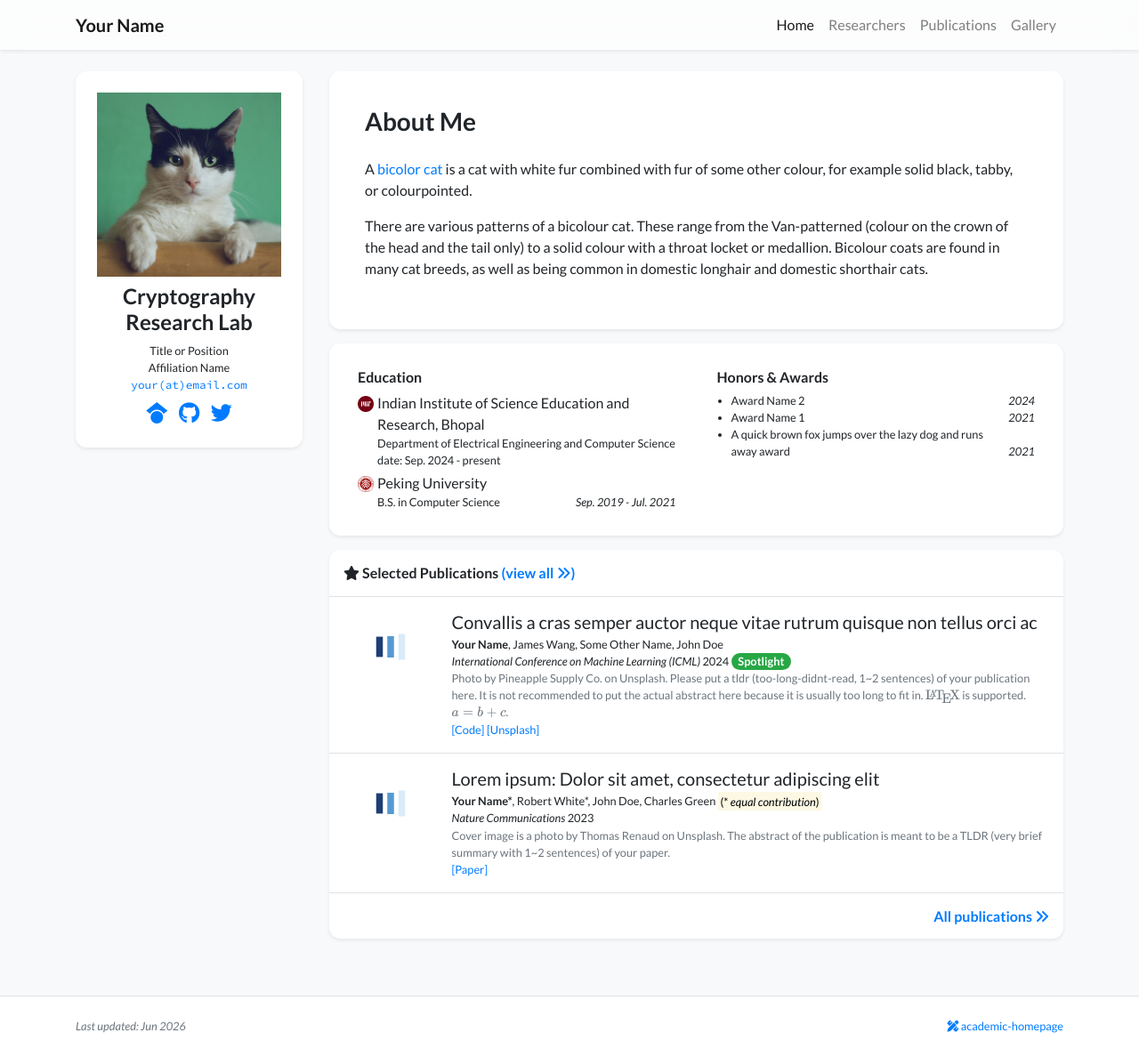
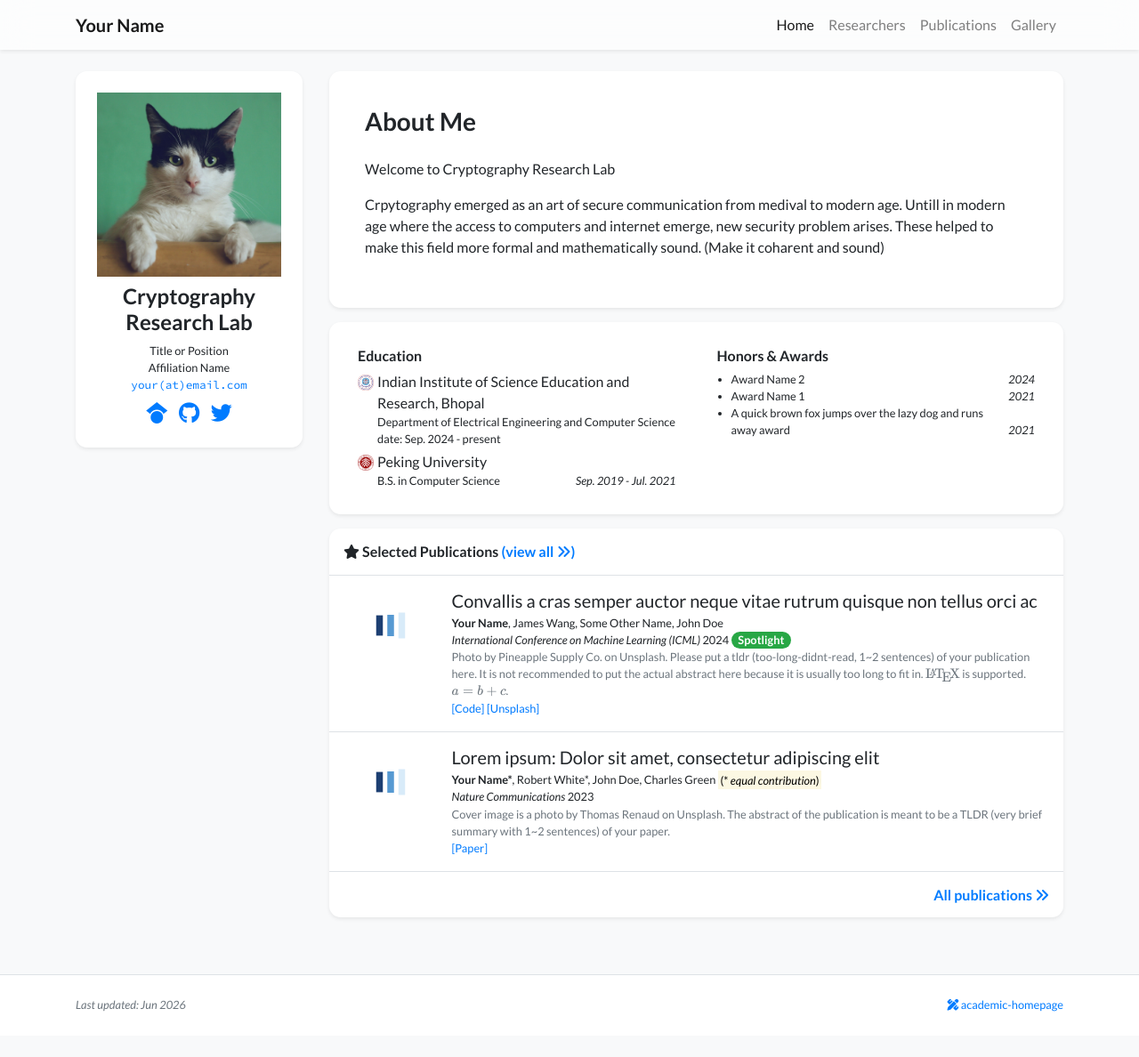
Before and after one commit to crl-iiserb/crl-iiserb, a Jekyll site: the page built from index.html, in a window 1280 px wide and 1188 px high. Shown: the whole window at 89% size. Built offline with Jekyll 4.4.1, drawn with Linux system fonts in a browser that asks for light colours; nearby versions of some CDN libraries; a style sheet for code colours, icons or effects is not loaded.

Commit message:
Update profile.yml

```diff
--- a/_data/profile.yml
+++ b/_data/profile.yml
@@ -5,7 +5,7 @@ navbar_name: "Your Name"
 positions:
 - name: Title or Position
 - name: Affiliation Name
-  logo: /assets/images/badges/MIT_Social_circle.png  # Logo is optional
+  logo: /assets/images/iiserb_logo.png  # Logo is optional
 
 
 email: "your@email.com"
@@ -22,12 +22,10 @@ twitter: your_twitter_id  # Do not include the '@' symbol
 short_bio_text_justify: false
 short_bio: >-
   <p>
-    A <a href="https://en.wikipedia.org/wiki/Bicolor_cat" target="_blank">bicolor cat</a> is a cat with white fur combined with fur of some other colour, for example solid black, tabby, or colourpointed.
-  </p>
+    Welcome to Cryptography Research Lab</p>
   <p>
-    There are various patterns of a bicolour cat. These range from the Van-patterned (colour on the crown of the head
-    and the tail only) to a solid colour with a throat locket or medallion. Bicolour coats are found in many cat breeds,
-    as well as being common in domestic longhair and domestic shorthair cats.
+    Crpytography emerged as an art of secure communication from medival to modern age. Untill in modern age where the access to computers and internet emerge, new security problem arises.
+    These helped to make this field more formal and mathematically sound. (Make it coharent and sound)
   </p>
 
 portrait_url: /assets/images/photos/portrait.jpg
@@ -36,7 +34,7 @@ portrait_caption: >-
 
 education:
 - name: Indian Institute of Science Education and Research, Bhopal
-  logo: /assets/images/badges/MIT_Social_circle.png
+  logo: /assets/images/iiserb_logo.png
   position: >-
     Department of Electrical Engineering and Computer Science <br/>
     date: Sep. 2024 - present
```
